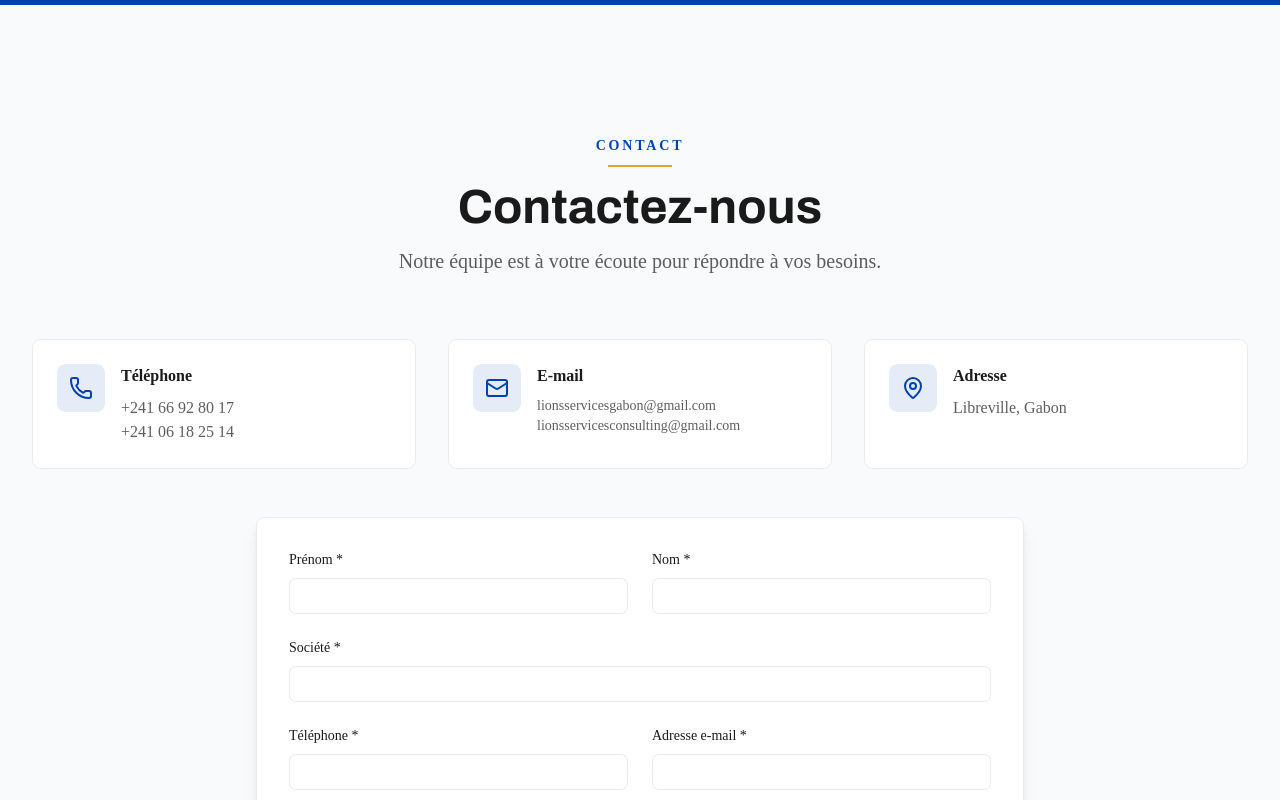
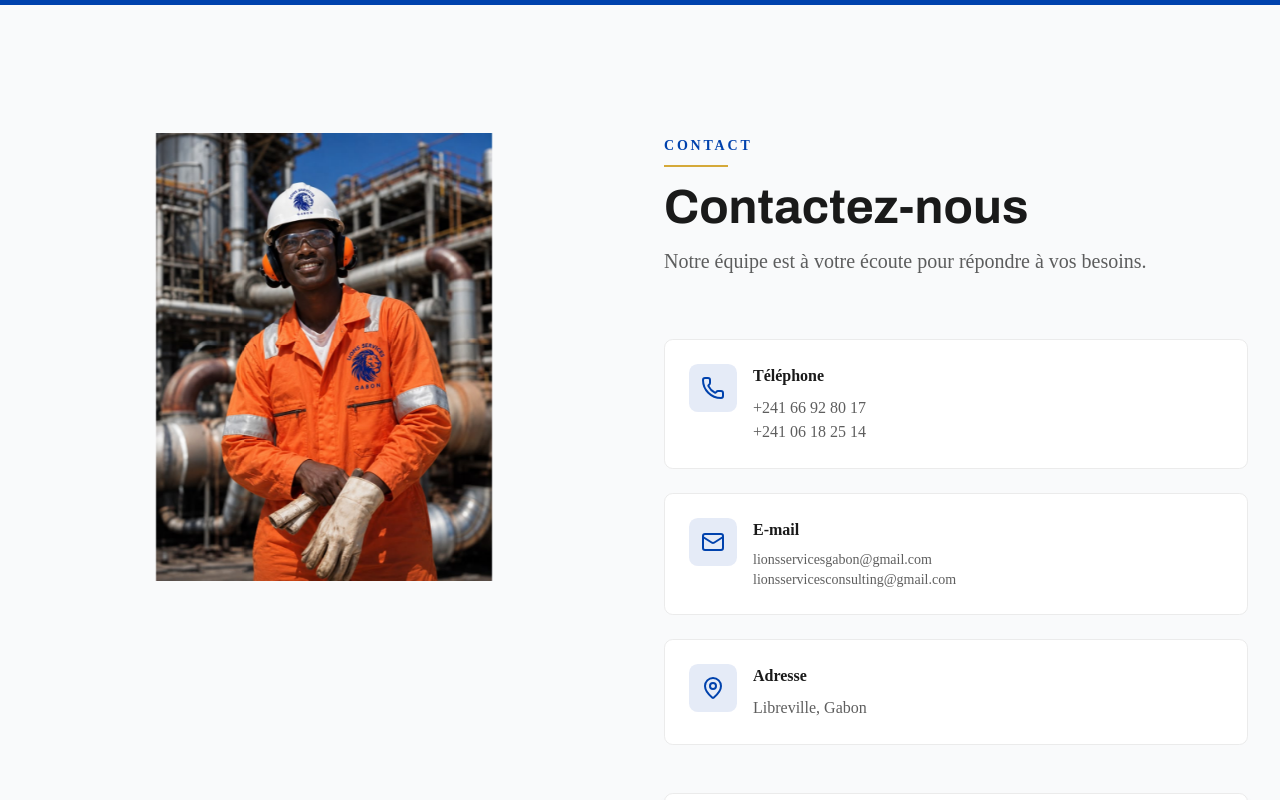
Before and after one commit to brice214/sg-d46cde1b-9e6b-4477-b79a-cff40451ec81-1787240073, a Next.js app: page / in a window 1280 px wide. Shown: the part 8340-9140 px from the top of the page. Built offline with nearby package versions, Linux system fonts and the light colour scheme.

Commit message:
feat(ui): add logo to contact section layout

```diff
--- a/src/components/Contact.tsx
+++ b/src/components/Contact.tsx
@@ -1,6 +1,7 @@
 "use client";
 
 import { useState } from "react";
+import Image from "next/image";
 import { Phone, Mail, MapPin } from "lucide-react";
 import { Button } from "@/components/ui/button";
 import { Input } from "@/components/ui/input";
@@ -62,12 +63,28 @@ export function Contact() {
   return (
     <section id="contact" className="section-padding bg-muted">
       <div className="container">
-        <div className="text-center max-w-3xl mx-auto mb-16">
+        <div className="grid lg:grid-cols-2 gap-12 items-start">
+          {/* Logo à gauche */}
+          <div className="flex items-center justify-center lg:sticky lg:top-32">
+            <div className="relative w-full max-w-md aspect-square">
+              <Image
+                src="/LOGO_LIONS_GABON_SERVICES_5_.jpeg"
+                alt="LIONS SERVICES GABON Logo"
+                fill
+                className="object-contain"
+                priority
+              />
+            </div>
+          </div>
+
+          {/* Contenu à droite */}
+          <div>
+            <div className="mb-16">
               <div className="inline-block mb-4">
                 <span className="text-primary text-sm font-semibold tracking-[0.2em] uppercase">
                   Contact
                 </span>
-            <div className="gold-accent-line mx-auto mt-2" />
+                <div className="gold-accent-line mt-2" />
               </div>
               <h2 className="font-heading text-4xl md:text-5xl font-bold text-foreground mb-4">
                 Contactez-nous
@@ -77,7 +94,7 @@ export function Contact() {
               </p>
             </div>
 
-        <div className="grid lg:grid-cols-3 gap-8 mb-12">
+            <div className="grid gap-6 mb-12">
               <a
                 href="tel:+24166928017"
                 className="flex items-start gap-4 p-6 bg-white rounded-lg border border-border hover:border-primary hover:shadow-lg transition-all"
@@ -121,7 +138,6 @@ export function Contact() {
               </div>
             </div>
 
-        <div className="max-w-3xl mx-auto">
             <form onSubmit={handleSubmit} className="bg-white p-8 rounded-lg border border-border shadow-lg">
               <div className="grid md:grid-cols-2 gap-6 mb-6">
                 <div>
@@ -249,6 +265,7 @@ export function Contact() {
             </form>
           </div>
         </div>
+      </div>
     </section>
   );
 }
```
Lines whose indentation alone changed are shown as unchanged.
